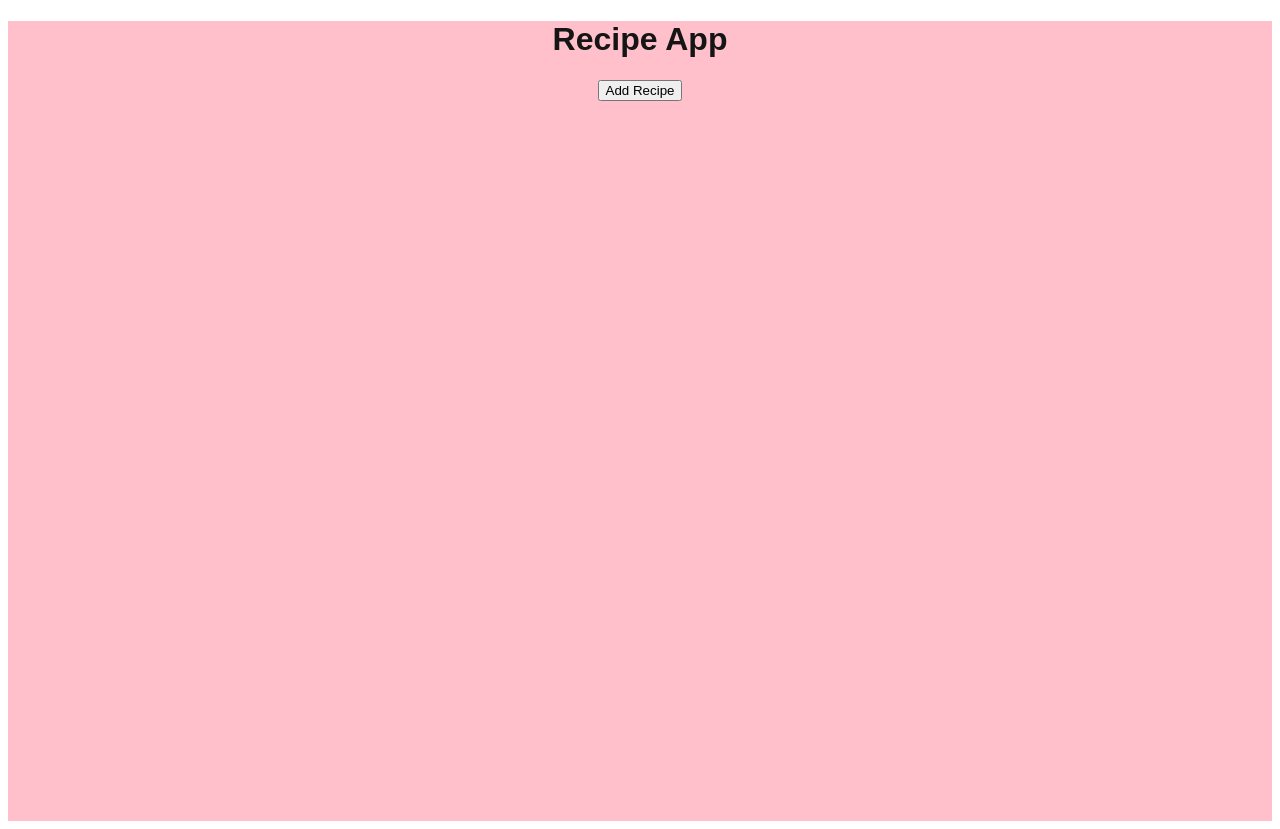
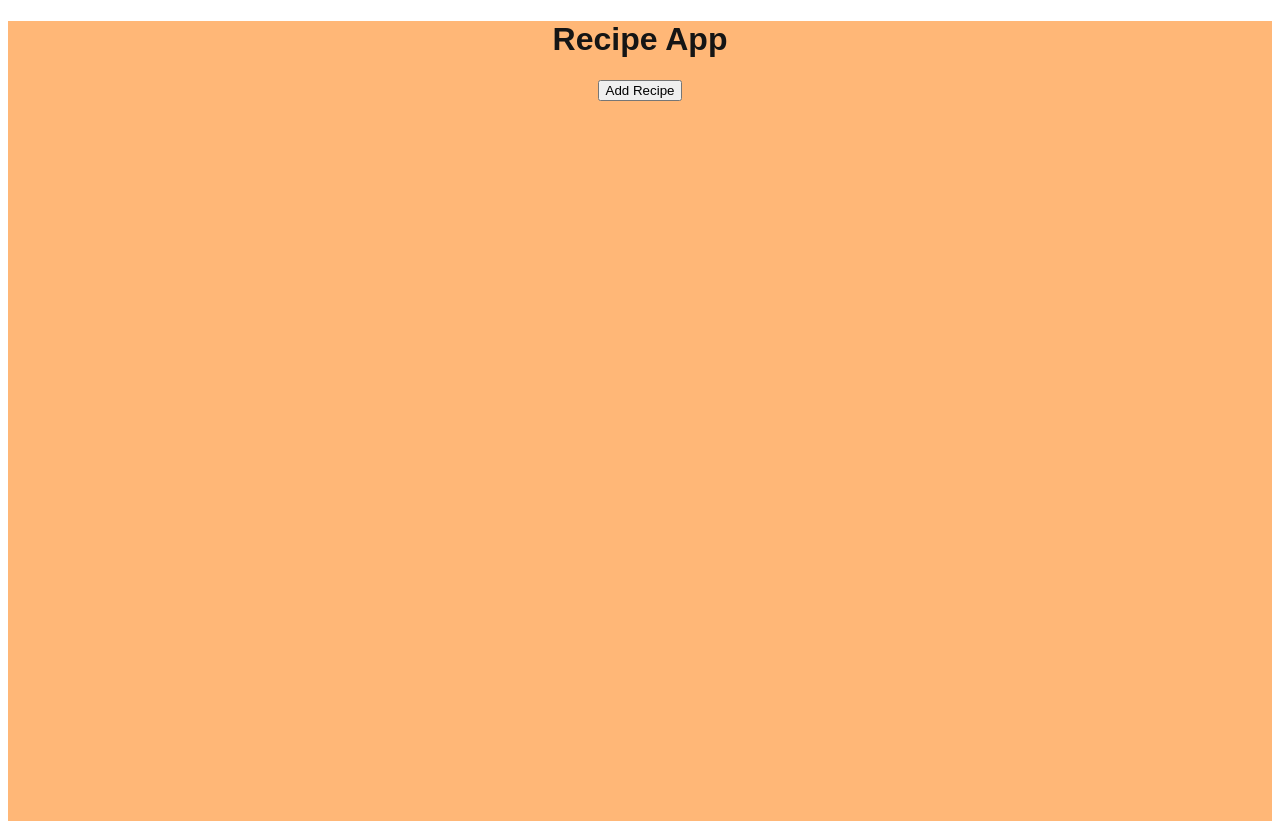
Before and after one commit to IngridChou/COMP3170-recipe-app, a React (Create React App) app: page / in a window 1280 px wide. Built offline with nearby package versions, Linux system fonts and the light colour scheme.

Commit message:
Update styles.css

```diff
--- a/src/styles.css
+++ b/src/styles.css
@@ -2,7 +2,7 @@
   font-family: sans-serif;
   text-align: center;
   color: #151515;
-  background: pink;
+  background: #ffb777;
   min-height: 100vh;
 }
 
```
